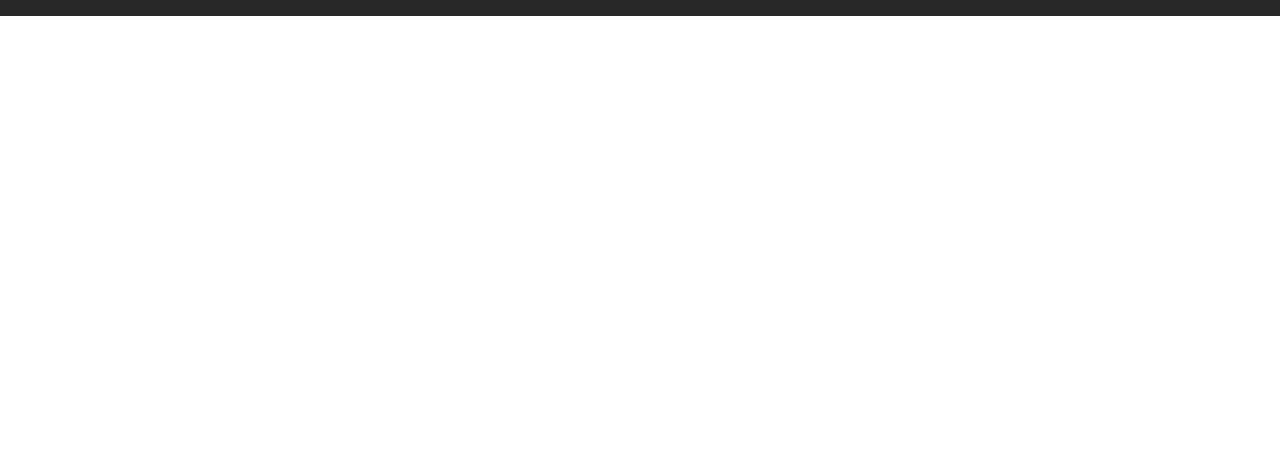
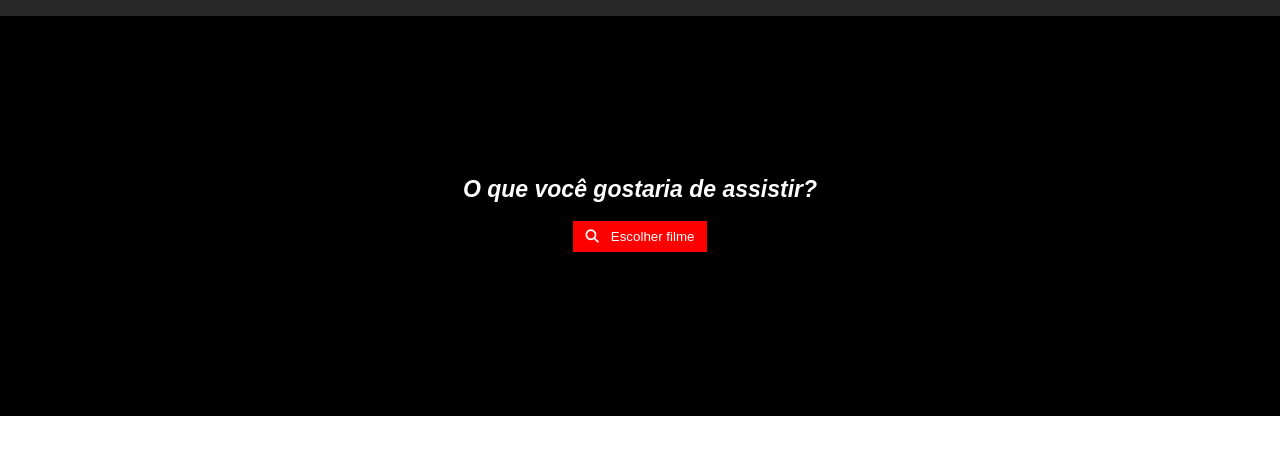
Before and after one commit to Nathan099-dev/projeto_movie_flix, a plain HTML site: page HTML/index.html in a window 1280 px wide. Shown: the part 44-498 px from the top of the page. Drawn offline with Linux system fonts and the light colour scheme.

Commit message:
seção escolher filme

```diff
--- a/CSS/style.css
+++ b/CSS/style.css
@@ -7,6 +7,10 @@
 .container{
     margin: 0 auto;
     padding: 0 2%;
+}
+
+body{
+    overflow-x: hidden;
 }
 
 header{
@@ -54,4 +58,49 @@ nav{
     color: white;
     margin-left: 2rem;
     font-size: 20px;
+    cursor: pointer;
 }
+
+.user_area i:hover{
+    zoom: normal;
+}
+
+section.main{
+    width: 100%;
+    height: 400px;
+    background-color: #000;
+
+}
+
+.main-itens{
+    width: 100%;
+    text-align: center;
+    padding: 10rem 0;
+}
+
+.main-itens h4{
+    color: white;
+    font-size: 23px;
+    font-family: Arial, Helvetica, sans-serif;
+    font-style: italic;
+    font-weight: bold;
+}
+
+.main-itens button{
+    padding: 8px 12px;
+    background-color: red;
+    border: none;
+    color: white;
+    cursor: pointer;
+}
+
+.main-itens i{
+    margin-right: 12px;
+}
+
+.main-itens p{
+    font-weight: bold;
+    font-family: Arial, Helvetica, sans-serif;
+    font-size: 16px;
+    font-style: italic;
+}
--- a/HTML/index.html
+++ b/HTML/index.html
@@ -30,5 +30,15 @@
                  </div>
             </nav>
         </header>
+
+        <section class="main">
+            <div class="container">
+                <div class="main-itens">
+                    <h4>O que você gostaria de assistir?</h4>
+                    <br>
+                    <button class="filme"><i class="fa-solid fa-magnifying-glass"></i>Escolher filme</button>
+                </div>
+            </div>
+        </ssection>
     </body>
 </html>
```
